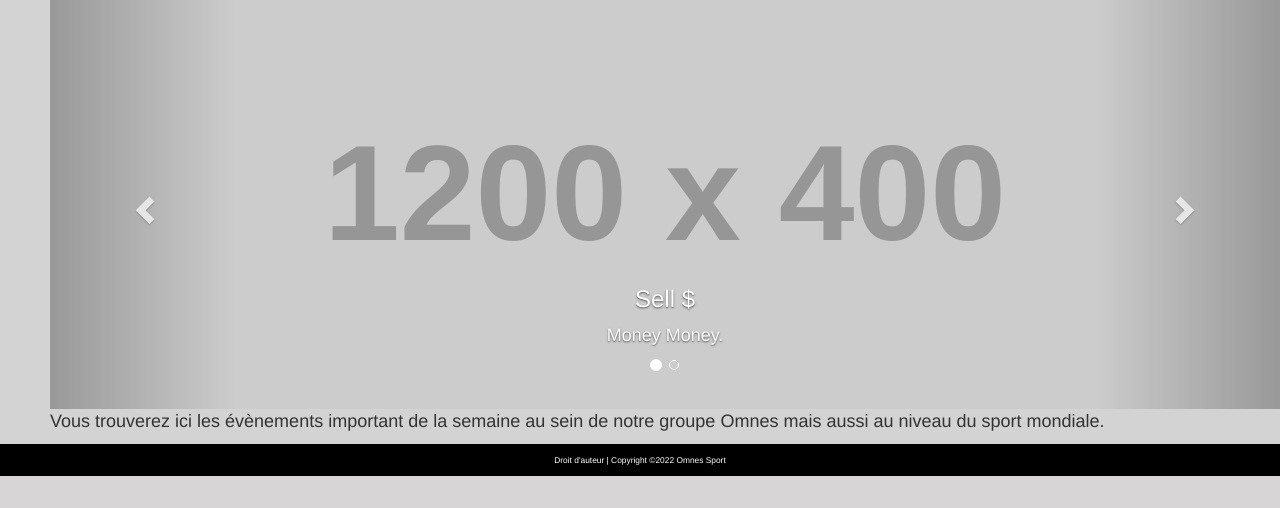
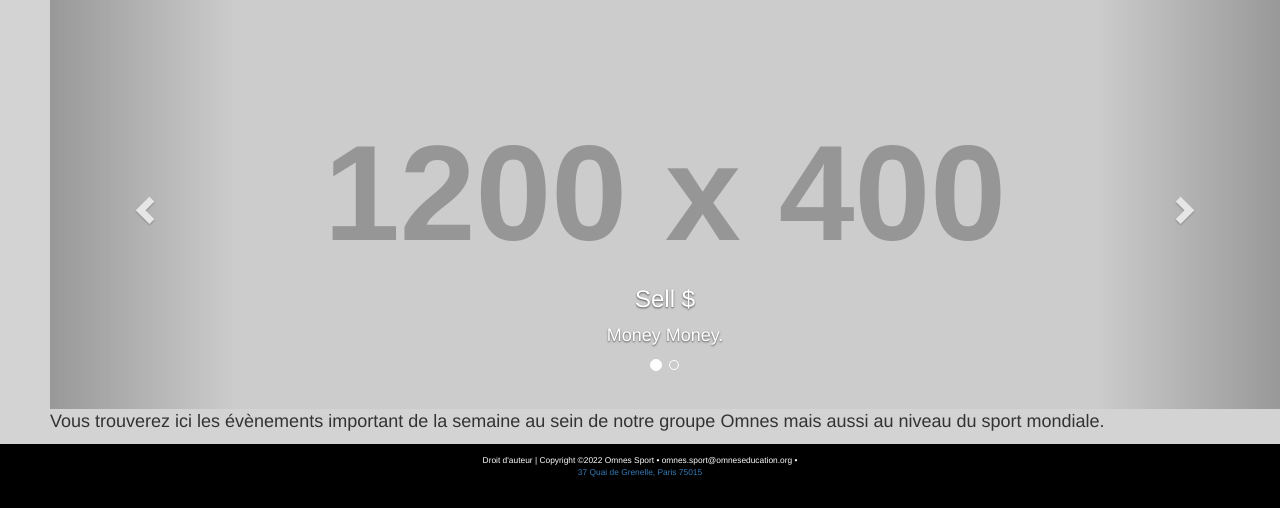
Before and after one commit to Nonoon971/OmnesSport, a PHP site: page /Accueil.php in a window 1280 px wide. Shown: the part 599-1107 px from the top of the page. Before the commit the page ends 1075 px from the top, so only its background shows below. Run offline with PHP 8.4, Linux system fonts and the light colour scheme; grey boxes labelled with a size stand in for pictures from a placeholder-image service; some libraries are stand-ins or nearby versions.

Commit message:
Update Accueil.php

```diff
--- a/Accueil.php
+++ b/Accueil.php
@@ -142,7 +142,7 @@
 
 
 		<footer>
-			Droit d'auteur | Copyright &copy;2022 Omnes Sport
+			Droit d'auteur | Copyright &copy;2022 Omnes Sport &bull; omnes.sport@omneseducation.org &bull; <address><a style="text-decoration: none;" href="https://goo.gl/maps/JV5cmXaqijZvfycG7">37 Quai de Grenelle, Paris 75015</a></address>
 		</footer>
 
 
```
